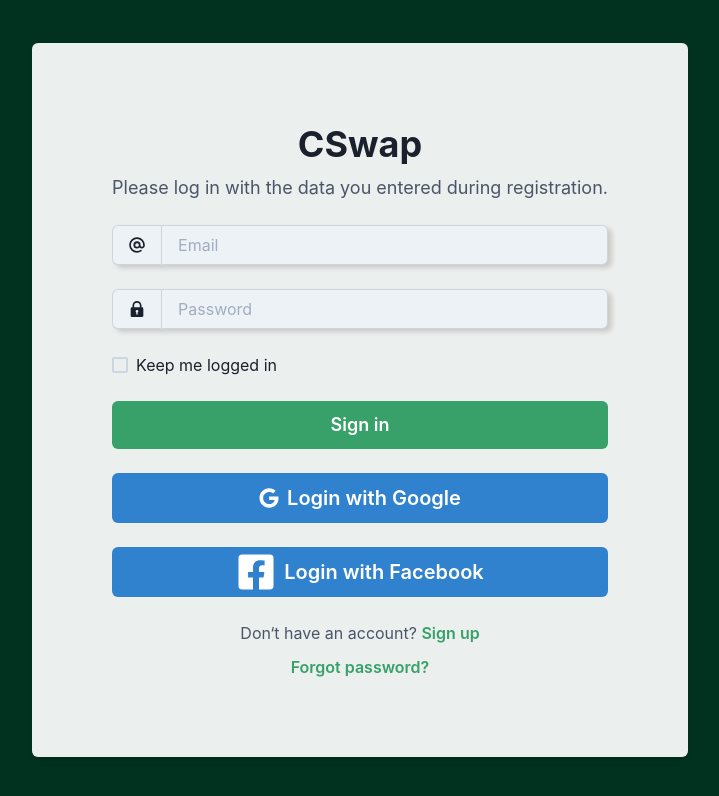
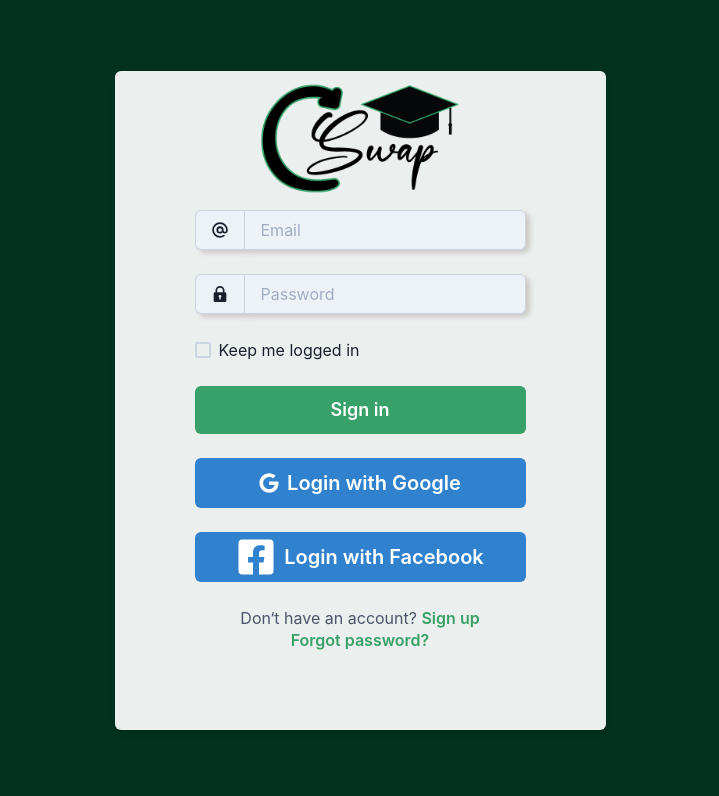
Before and after one commit to JacquesLJT/COS420_Project, a React (Create React App) app in the folder Development/cswap/: page / in a window 1280 px wide. Shown: the top 796 px of the page, without its empty margins (280-999 px from the left). Built offline with nearby package versions, Linux system fonts and the light colour scheme; no server answers.

Commit message:
Updated Login/Signup

```diff
--- a/Development/cswap/src/components/NewLogin.js
+++ b/Development/cswap/src/components/NewLogin.js
@@ -8,7 +8,8 @@
     Input,
     InputLeftAddon,
     InputGroup,
-    Alert
+    Alert,
+    Image
 } from '@chakra-ui/react';
 import React, {useState} from 'react';
 import { Link, useNavigate } from 'react-router-dom';
@@ -57,11 +58,14 @@
 
     return (
         <Center h="100vh" bg="#013220">
-            <Stack boxShadow="md" bg="whiteAlpha.900" p="20" rounded="md">
-                <Heading as="h1" textAlign="center">CSwap</Heading>
-                <Text fontSize="lg" color="gray.600">
-                    Please log in with the data you entered during registration.
-                </Text>
+            <Stack boxShadow="md" bg="whiteAlpha.900" p='20' rounded="md">
+            <Center><Image
+                  mt={-75}
+                  mb={-15}
+                  width='200px'
+                  src='CSwapLogo.png'
+                  alt='CSwap'
+                /></Center>
                 {error && <Alert status='error'>{error}</Alert>}
 
                 <Formik
@@ -137,8 +141,8 @@
                     )}
                 </Formik>
 
-                <Stack justify="center" color="gray.600" spacing="3">
-                    <Text as="div" textAlign="center">
+                <Stack justify="center" color="gray.600" spacing="1">
+                    <Text as="div" textAlign="center" mb={-1} pt={0}>
                         <span>Don&lsquo;t have an account? </span>
                         <Button colorScheme="green" variant="link">
                             <Link to="/signup">Sign up</Link>
@@ -147,7 +151,6 @@
                     <Button colorScheme="green" variant="link">
                         Forgot password?
                     </Button>
-
                 </Stack>
             </Stack>
         </Center>
--- a/Development/cswap/src/components/NewSignup.js
+++ b/Development/cswap/src/components/NewSignup.js
@@ -107,6 +107,7 @@
                                     size="lg"
                                     colorScheme="green"
                                     type="submit"
+                                    data-toggle="tooltip" data-placement="top" title="What're you waiting for? Sign up!"
                                 >
                                     Sign up
                                 </Button>
```
Also changed, not shown: Development/cswap/public/CSwapLogo.png.
